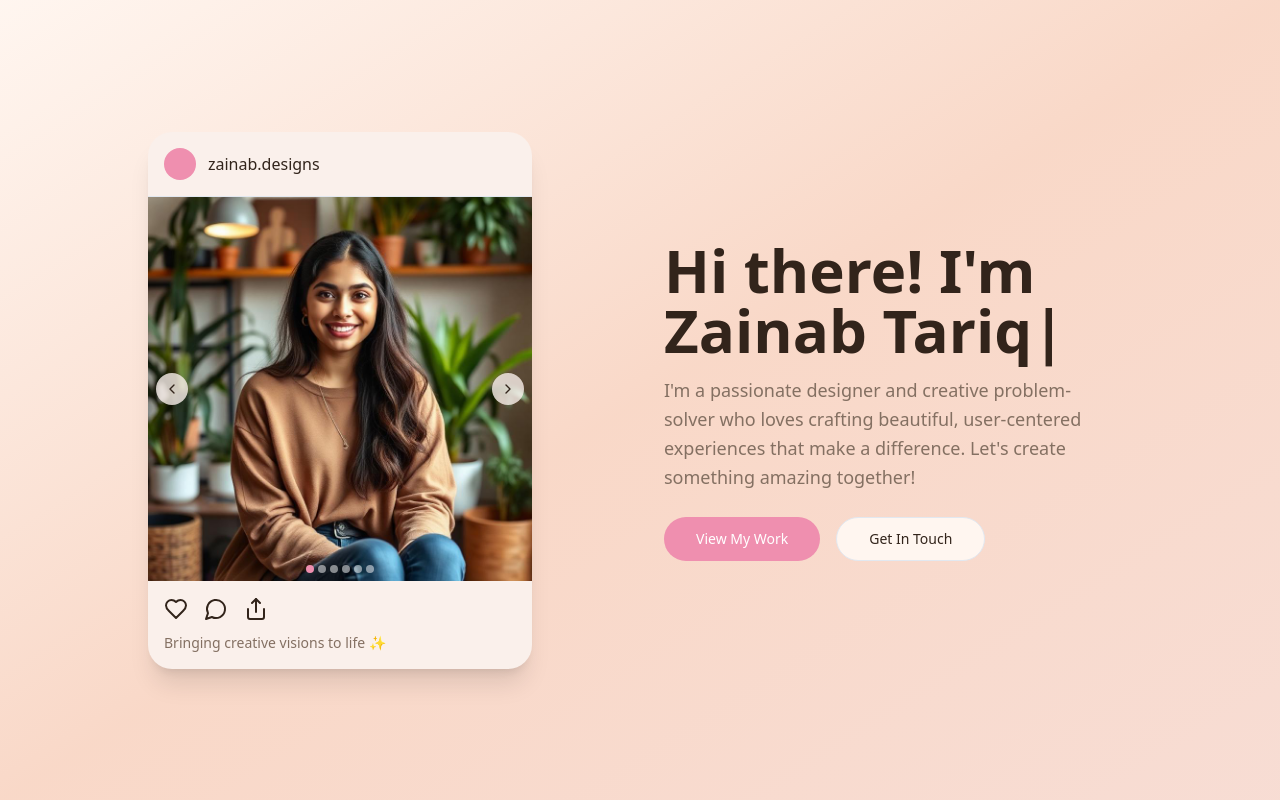
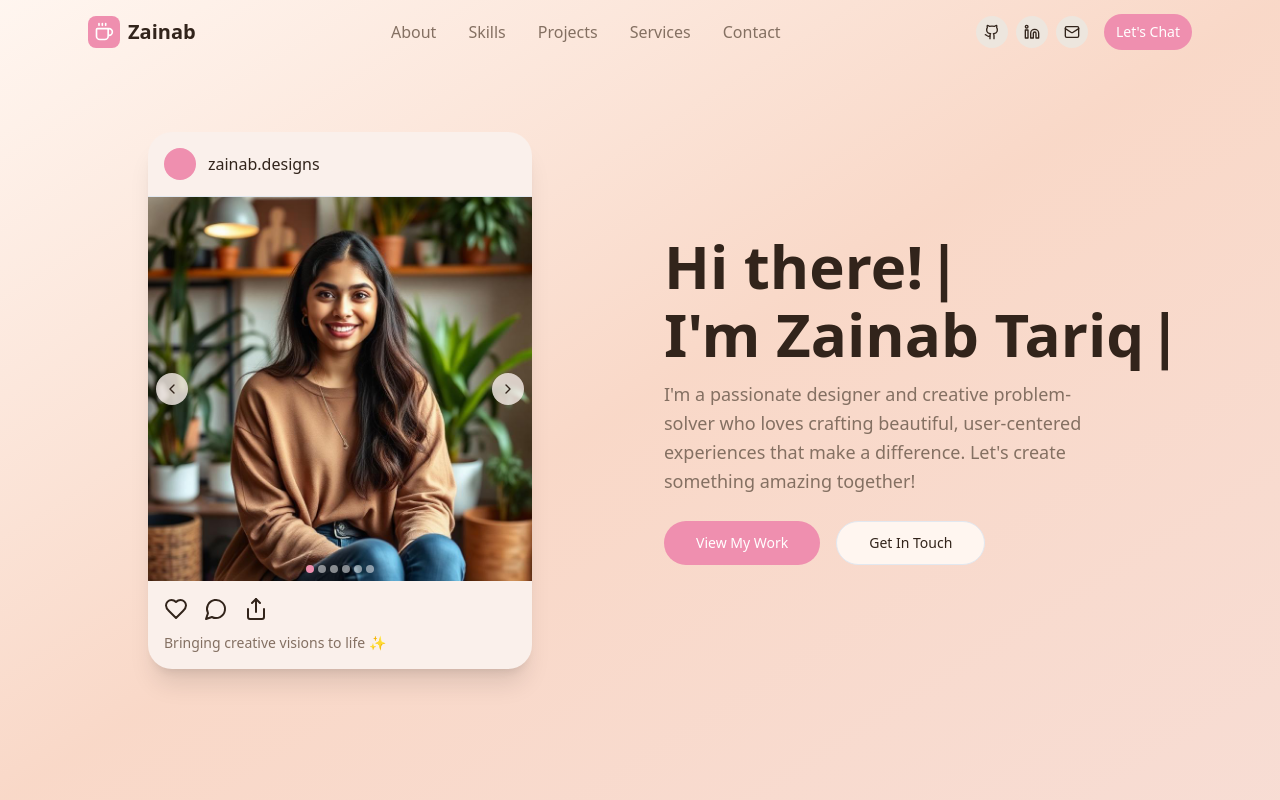
Before and after one commit to zeezaynab/MyPortfolio, a React (Vite) app: page / in a window 1280 px wide. Shown: the top 800 px of the page. Built offline with nearby package versions, Linux system fonts and the light colour scheme.

Commit message:
Add navigation bar
Add a modern navigation bar that fits the project's vibe. Update the Hero section to display "Hi there!" and "I'm Zainab Tariq" on separate lines.

```diff
--- a/src/components/ContactSection.tsx
+++ b/src/components/ContactSection.tsx
@@ -38,7 +38,7 @@ const ContactSection = () => {
   };
 
   return (
-    <section className="py-20 px-6 bg-gradient-to-br from-cozy via-warm to-background">
+    <section id="contact" className="py-20 px-6 bg-gradient-to-br from-cozy via-warm to-background">
       <div className="max-w-6xl mx-auto">
         <div className="text-center mb-16 animate-fadeIn">
           <h2 className="text-4xl md:text-5xl font-bold text-foreground mb-4">
--- a/src/components/HeroSection.tsx
+++ b/src/components/HeroSection.tsx
@@ -10,8 +10,11 @@ import successImage from '@/assets/success.jpg';
 
 const HeroSection = () => {
   const [currentImage, setCurrentImage] = useState(0);
-  const [displayText, setDisplayText] = useState('');
-  const [showCursor, setShowCursor] = useState(true);
+  const [line1Text, setLine1Text] = useState('');
+  const [line2Text, setLine2Text] = useState('');
+  const [showCursor1, setShowCursor1] = useState(true);
+  const [showCursor2, setShowCursor2] = useState(false);
+  const [line1Complete, setLine1Complete] = useState(false);
 
   const images = [
     zainabImage,
@@ -22,26 +25,53 @@ const HeroSection = () => {
     successImage
   ];
 
-  const fullText = "Hi there! I'm Zainab Tariq";
+  const line1 = "Hi there!";
+  const line2 = "I'm Zainab Tariq";
 
   useEffect(() => {
+    // Type first line
     let i = 0;
-    const typingInterval = setInterval(() => {
-      if (i < fullText.length) {
-        setDisplayText(fullText.slice(0, i + 1));
+    const typingInterval1 = setInterval(() => {
+      if (i < line1.length) {
+        setLine1Text(line1.slice(0, i + 1));
         i++;
       } else {
-        clearInterval(typingInterval);
+        clearInterval(typingInterval1);
+        setLine1Complete(true);
+        setShowCursor1(false);
+
+        // Start typing second line after a brief pause
+        setTimeout(() => {
+          setShowCursor2(true);
+          let j = 0;
+          const typingInterval2 = setInterval(() => {
+            if (j < line2.length) {
+              setLine2Text(line2.slice(0, j + 1));
+              j++;
+            } else {
+              clearInterval(typingInterval2);
+            }
+          }, 100);
+        }, 500);
       }
     }, 100);
 
-    const cursorInterval = setInterval(() => {
-      setShowCursor(prev => !prev);
+    const cursorInterval1 = setInterval(() => {
+      if (!line1Complete) {
+        setShowCursor1(prev => !prev);
+      }
+    }, 500);
+
+    const cursorInterval2 = setInterval(() => {
+      if (line1Complete) {
+        setShowCursor2(prev => !prev);
+      }
     }, 500);
 
     return () => {
-      clearInterval(typingInterval);
-      clearInterval(cursorInterval);
+      clearInterval(typingInterval1);
+      clearInterval(cursorInterval1);
+      clearInterval(cursorInterval2);
     };
   }, []);
 
@@ -54,7 +84,7 @@ const HeroSection = () => {
   };
 
   return (
-    <section className="min-h-screen flex items-center justify-center px-6 py-12 bg-gradient-to-br from-background via-warm to-cozy">
+    <section id="about" className="min-h-screen flex items-center justify-center px-6 py-20 bg-gradient-to-br from-background via-warm to-cozy">
       <div className="max-w-6xl w-full grid md:grid-cols-2 gap-12 items-center">
 
         {/* Instagram-style Post */}
@@ -123,10 +153,16 @@ const HeroSection = () => {
         {/* Hero Content */}
         <div className="space-y-6 animate-fadeIn">
           <div className="space-y-4">
-            <h1 className="text-4xl md:text-6xl font-bold text-foreground">
-              {displayText}
-              <span className={`${showCursor ? 'opacity-100' : 'opacity-0'} transition-opacity`}>|</span>
-            </h1>
+            <div className="text-4xl md:text-6xl font-bold text-foreground">
+              <div className="flex items-center">
+                {line1Text}
+                <span className={`${showCursor1 ? 'opacity-100' : 'opacity-0'} transition-opacity ml-1`}>|</span>
+              </div>
+              <div className="flex items-center mt-2">
+                {line2Text}
+                <span className={`${showCursor2 ? 'opacity-100' : 'opacity-0'} transition-opacity ml-1`}>|</span>
+              </div>
+            </div>
 
             <p className="text-lg text-muted-foreground leading-relaxed max-w-md">
               I'm a passionate designer and creative problem-solver who loves crafting beautiful,
--- /dev/null
+++ b/src/components/Navbar.tsx
@@ -0,0 +1,147 @@
+import { useState, useEffect } from 'react';
+import { Menu, X, Mail, Github, Linkedin, Coffee } from 'lucide-react';
+import { Button } from '@/components/ui/button';
+
+const Navbar = () => {
+  const [isScrolled, setIsScrolled] = useState(false);
+  const [isMobileMenuOpen, setIsMobileMenuOpen] = useState(false);
+
+  useEffect(() => {
+    const handleScroll = () => {
+      setIsScrolled(window.scrollY > 20);
+    };
+
+    window.addEventListener('scroll', handleScroll);
+    return () => window.removeEventListener('scroll', handleScroll);
+  }, []);
+
+  const scrollToSection = (sectionId: string) => {
+    const element = document.getElementById(sectionId);
+    if (element) {
+      element.scrollIntoView({ behavior: 'smooth' });
+      setIsMobileMenuOpen(false);
+    }
+  };
+
+  const navItems = [
+    { label: 'About', id: 'about' },
+    { label: 'Skills', id: 'skills' },
+    { label: 'Projects', id: 'projects' },
+    { label: 'Services', id: 'services' },
+    { label: 'Contact', id: 'contact' },
+  ];
+
+  return (
+    <nav className={`
+      fixed top-0 left-0 right-0 z-50 transition-all duration-300
+      ${isScrolled
+        ? 'bg-card/80 backdrop-blur-md shadow-lg border-b border-border/50'
+        : 'bg-transparent'
+      }
+    `}>
+      <div className="max-w-6xl mx-auto px-6">
+        <div className="flex items-center justify-between h-16">
+
+          {/* Logo */}
+          <div className="flex items-center gap-2 cursor-pointer" onClick={() => scrollToSection('about')}>
+            <div className="w-8 h-8 bg-primary rounded-lg flex items-center justify-center">
+              <Coffee className="w-5 h-5 text-primary-foreground" />
+            </div>
+            <span className="font-bold text-xl text-foreground">Zainab</span>
+          </div>
+
+          {/* Desktop Navigation */}
+          <div className="hidden md:flex items-center gap-8">
+            {navItems.map((item) => (
+              <button
+                key={item.id}
+                onClick={() => scrollToSection(item.id)}
+                className="text-muted-foreground hover:text-foreground transition-colors duration-200 font-medium relative group"
+              >
+                {item.label}
+                <span className="absolute -bottom-1 left-0 w-0 h-0.5 bg-primary transition-all duration-300 group-hover:w-full"></span>
+              </button>
+            ))}
+          </div>
+
+          {/* Social Links & CTA */}
+          <div className="hidden md:flex items-center gap-4">
+            <div className="flex items-center gap-2">
+              <button className="w-8 h-8 rounded-full bg-muted hover:bg-primary hover:text-primary-foreground transition-all duration-200 flex items-center justify-center">
+                <Github className="w-4 h-4" />
+              </button>
+              <button className="w-8 h-8 rounded-full bg-muted hover:bg-primary hover:text-primary-foreground transition-all duration-200 flex items-center justify-center">
+                <Linkedin className="w-4 h-4" />
+              </button>
+              <button className="w-8 h-8 rounded-full bg-muted hover:bg-primary hover:text-primary-foreground transition-all duration-200 flex items-center justify-center">
+                <Mail className="w-4 h-4" />
+              </button>
+            </div>
+
+            <Button
+              onClick={() => scrollToSection('contact')}
+              size="sm"
+              className="rounded-full bg-primary hover:bg-primary/90 text-primary-foreground"
+            >
+              Let's Chat
+            </Button>
+          </div>
+
+          {/* Mobile Menu Button */}
+          <button
+            className="md:hidden w-8 h-8 flex items-center justify-center"
+            onClick={() => setIsMobileMenuOpen(!isMobileMenuOpen)}
+          >
+            {isMobileMenuOpen ? (
+              <X className="w-5 h-5 text-foreground" />
+            ) : (
+              <Menu className="w-5 h-5 text-foreground" />
+            )}
+          </button>
+        </div>
+
+        {/* Mobile Menu */}
+        <div className={`
+          md:hidden transition-all duration-300 overflow-hidden
+          ${isMobileMenuOpen ? 'max-h-96 opacity-100' : 'max-h-0 opacity-0'}
+        `}>
+          <div className="py-4 space-y-4 border-t border-border/50">
+            {navItems.map((item) => (
+              <button
+                key={item.id}
+                onClick={() => scrollToSection(item.id)}
+                className="block w-full text-left text-muted-foreground hover:text-foreground transition-colors duration-200 font-medium py-2"
+              >
+                {item.label}
+              </button>
+            ))}
+
+            <div className="flex items-center gap-4 pt-4 border-t border-border/50">
+              <div className="flex items-center gap-2">
+                <button className="w-8 h-8 rounded-full bg-muted hover:bg-primary hover:text-primary-foreground transition-all duration-200 flex items-center justify-center">
+                  <Github className="w-4 h-4" />
+                </button>
+                <button className="w-8 h-8 rounded-full bg-muted hover:bg-primary hover:text-primary-foreground transition-all duration-200 flex items-center justify-center">
+                  <Linkedin className="w-4 h-4" />
+                </button>
+                <button className="w-8 h-8 rounded-full bg-muted hover:bg-primary hover:text-primary-foreground transition-all duration-200 flex items-center justify-center">
+                  <Mail className="w-4 h-4" />
+                </button>
+              </div>
+
+              <Button
+                onClick={() => scrollToSection('contact')}
+                size="sm"
+                className="rounded-full bg-primary hover:bg-primary/90 text-primary-foreground"
+              >
+                Let's Chat
+              </Button>
+            </div>
+          </div>
+        </div>
+      </div>
+    </nav>
+  );
+};
+
+export default Navbar;
--- a/src/components/ProjectsSection.tsx
+++ b/src/components/ProjectsSection.tsx
@@ -52,7 +52,7 @@ const ProjectsSection = () => {
   ];
 
   return (
-    <section className="py-20 px-6 bg-background">
+    <section id="projects" className="py-20 px-6 bg-background">
       <div className="max-w-6xl mx-auto">
         <div className="text-center mb-16 animate-fadeIn">
           <h2 className="text-4xl md:text-5xl font-bold text-foreground mb-4">
--- a/src/components/ServicesSection.tsx
+++ b/src/components/ServicesSection.tsx
@@ -57,7 +57,7 @@ const ServicesSection = () => {
   ];
 
   return (
-    <section className="py-20 px-6 bg-gradient-to-b from-warm to-background">
+    <section id="services" className="py-20 px-6 bg-gradient-to-b from-warm to-background">
       <div className="max-w-6xl mx-auto">
         <div className="text-center mb-16 animate-fadeIn">
           <h2 className="text-4xl md:text-5xl font-bold text-foreground mb-4">
--- a/src/components/SkillsSection.tsx
+++ b/src/components/SkillsSection.tsx
@@ -31,7 +31,7 @@ const SkillsSection = () => {
   ];
 
   return (
-    <section className="py-20 px-6 bg-gradient-to-b from-cozy to-warm">
+    <section id="skills" className="py-20 px-6 bg-gradient-to-b from-cozy to-warm">
       <div className="max-w-6xl mx-auto">
         <div className="text-center mb-16 animate-fadeIn">
           <h2 className="text-4xl md:text-5xl font-bold text-foreground mb-4">
--- a/src/pages/Index.tsx
+++ b/src/pages/Index.tsx
@@ -1,3 +1,4 @@
+import Navbar from '@/components/Navbar';
 import HeroSection from '@/components/HeroSection';
 import SkillsSection from '@/components/SkillsSection';
 import ProjectsSection from '@/components/ProjectsSection';
@@ -7,6 +8,7 @@ import ContactSection from '@/components/ContactSection';
 const Index = () => {
   return (
     <main className="min-h-screen">
+      <Navbar />
       <HeroSection />
       <SkillsSection />
       <ProjectsSection />
```
